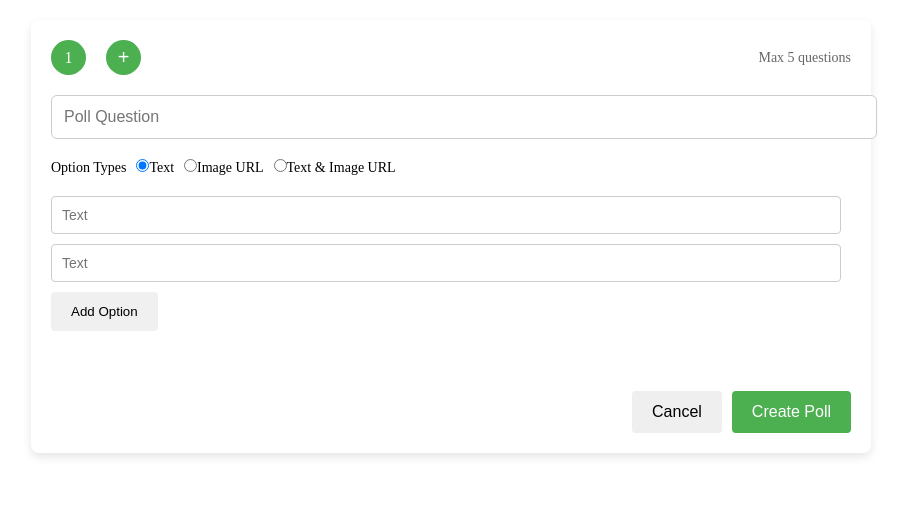
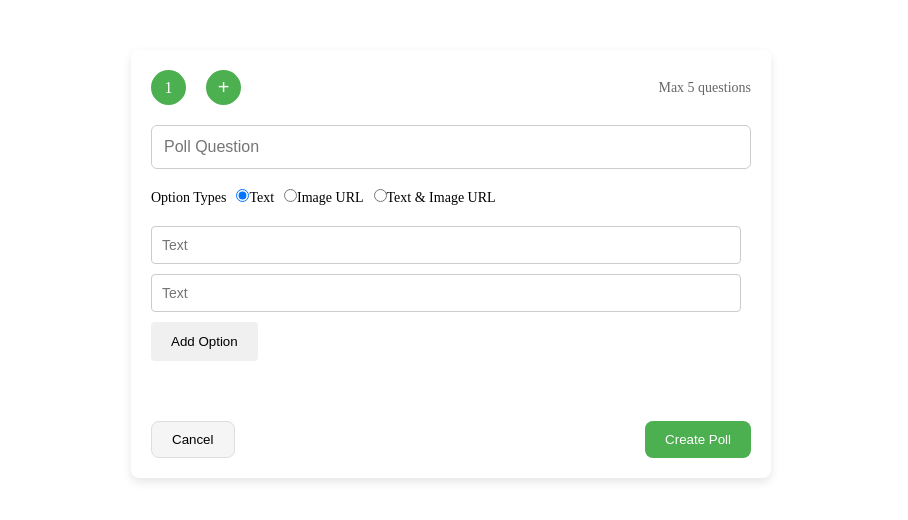
Before and after one commit to AxBwal/Quizze-Frontend, a React (Vite) app: page /poll/edit/1 in a window 1280 px wide. Shown: the top 520 px of the page, without its empty margins (189-1097 px from the left). Built offline with nearby package versions, Linux system fonts and the light colour scheme; the HTML template or start-up script is replaced by a standard one; a web font is replaced by a local one.

Commit message:
fixed ui analysis page

```diff
--- a/src/Components/Poll/Poll.jsx
+++ b/src/Components/Poll/Poll.jsx
@@ -9,7 +9,7 @@ import styles from './Poll.module.css';
 
 function Poll() {
   const location = useLocation();
-  const navigate = useNavigate(); // Use navigate for handling redirection
+  const navigate = useNavigate();
   const pollData = location.state?.item;
 
   const [questions, setQuestions] = useState(() => {
@@ -203,12 +203,10 @@ function Poll() {
 
         let response;
         if (pollData && pollData._id) {
-            // Update the existing poll
             response = await updatePoll(pollData._id, pollPayload);
             toast.success("Edited successfully");
             navigate(`/analytics/${userId}`);
         } else {
-            // Create a new poll
             response = await createPoll(pollPayload);
             if (response) {
                 const url = response.uniqueUrl ? `${window.location.origin}/poll/${response.uniqueUrl}` : uniqueUrl;
@@ -221,8 +219,7 @@ function Poll() {
     } catch (error) {
         toast.error(error.message || 'Failed to update the poll');
     }
-};
-
+  };
 
   return (
     <div>
--- a/src/Components/Poll/Poll.module.css
+++ b/src/Components/Poll/Poll.module.css
@@ -3,8 +3,8 @@
   border-radius: 8px;
   box-shadow: 0 4px 10px rgba(0, 0, 0, 0.1);
   padding: 20px;
-  max-width: 800px;
-  margin: 20px auto;
+  max-width: 600px; /* Ensure the container has a fixed width */
+  margin: 50px auto; /* Center the modal with margin from the top */
   display: flex;
   flex-direction: column;
   position: relative;
@@ -81,7 +81,8 @@
 }
 
 .questionInput {
-  width: 100%;
+  width: 100%; /* Ensure the input box takes the full width of the container */
+  box-sizing: border-box; /* Include padding and border in the element's width */
   padding: 12px;
   margin-bottom: 20px;
   border: 1px solid #ccc;
@@ -145,30 +146,26 @@
 
 .footer {
   display: flex;
-  justify-content: flex-end;
+  justify-content: space-between; /* Align buttons like on the Quiz page */
   margin-top: 20px;
 }
 
-.footer button {
-  padding: 12px 20px;
-  border: none;
-  border-radius: 4px;
+.cancelButton {
+  padding: 10px 20px;
+  background-color: #f5f5f5;
+  color: black;
+  border: 1px solid #ddd;
+  border-radius: 8px;
   cursor: pointer;
-  font-size: 16px;
-  margin-left: 10px;
-}
-
-.footer button:hover {
-  opacity: 0.9;
 }
 
 .createQuizButton {
-  background-color: #4CAF50;
+  padding: 10px 20px;
+  background-color: #4caf50;
   color: white;
-}
-
-.createQuizButton:hover {
-  background-color: #45a049;
+  border: none;
+  border-radius: 8px;
+  cursor: pointer;
 }
 
 .correctOption input {
--- a/src/Components/QandA/QandA.module.css
+++ b/src/Components/QandA/QandA.module.css
@@ -1,6 +1,6 @@
 .qandaContainer {
   width: 100%;
-  max-width: 600px;
+  max-width: 500px; /* Reduced width */
   background-color: #fff;
   padding: 20px;
   border-radius: 12px;
@@ -8,8 +8,13 @@
   display: flex;
   flex-direction: column;
   gap: 24px;
-  margin: 0 auto; /* This ensures the container is centered */
+  position: fixed; /* Ensures the modal stays in the center of the viewport */
+  top: 50%; /* Centers the modal vertically */
+  left: 50%; /* Centers the modal horizontally */
+  transform: translate(-50%, -50%); /* Offsets the modal by 50% of its own width and height */
 }
+
+
 
 
 .header {
--- a/src/Pages/AnalyticsPage/AnalyticsPage.jsx
+++ b/src/Pages/AnalyticsPage/AnalyticsPage.jsx
@@ -177,12 +177,12 @@ function AnalyticsPage() {
                   <td>{index + 1}</td>
                   <td>{`Quiz ${index + 1}`}</td>
                   <td>{new Date(item.createdAt).toLocaleDateString('en-GB', { day: 'numeric', month: 'long', year: 'numeric' })}</td>
-                  <td>{item.impressions || 0}</td> {/* Displaying the impressions value */}
+                  <td>{item.impressions || 0}</td>
                   <td className={styles.actionsColumn}>
                     <button onClick={() => handleEditItem(item)}><FaRegEdit color="#854CFF" size={"20px"} /></button>
                     <button onClick={() => handleDeleteItem(item._id, item.type)}><RiDeleteBin6Line color="#D60000" size={"20px"}  /></button>
                     <button onClick={() => handleShareItem(item)}><IoShareSocialSharp color="#60B84B" size={"20px"}   /></button>
-                    <button onClick={() => handleQuestionWiseAnalysis(item)}>Question Wise Analysis</button>
+                    <button style={{textDecoration:"underline"}} onClick={() => handleQuestionWiseAnalysis(item)}>Question Wise Analysis</button>
                   </td>
                 </tr>
               ))}
--- a/src/Pages/AnalyticsPage/AnalyticsPage.module.css
+++ b/src/Pages/AnalyticsPage/AnalyticsPage.module.css
@@ -113,14 +113,13 @@
   background-color: #B3C4FF;
 }
 
-
-
-.analyticsTable td .actionsColumn {
+ .actionsColumn{
   display: flex;
-  justify-content: flex-start; /* Align icons to the left */
+  margin-left: -15px;
+  gap: 10px;
   align-items: center;
-  gap: 15px;
-}
+  justify-content: center;
+ }
 
 .analyticsTable td button,
 .analyticsTable td a {
```
